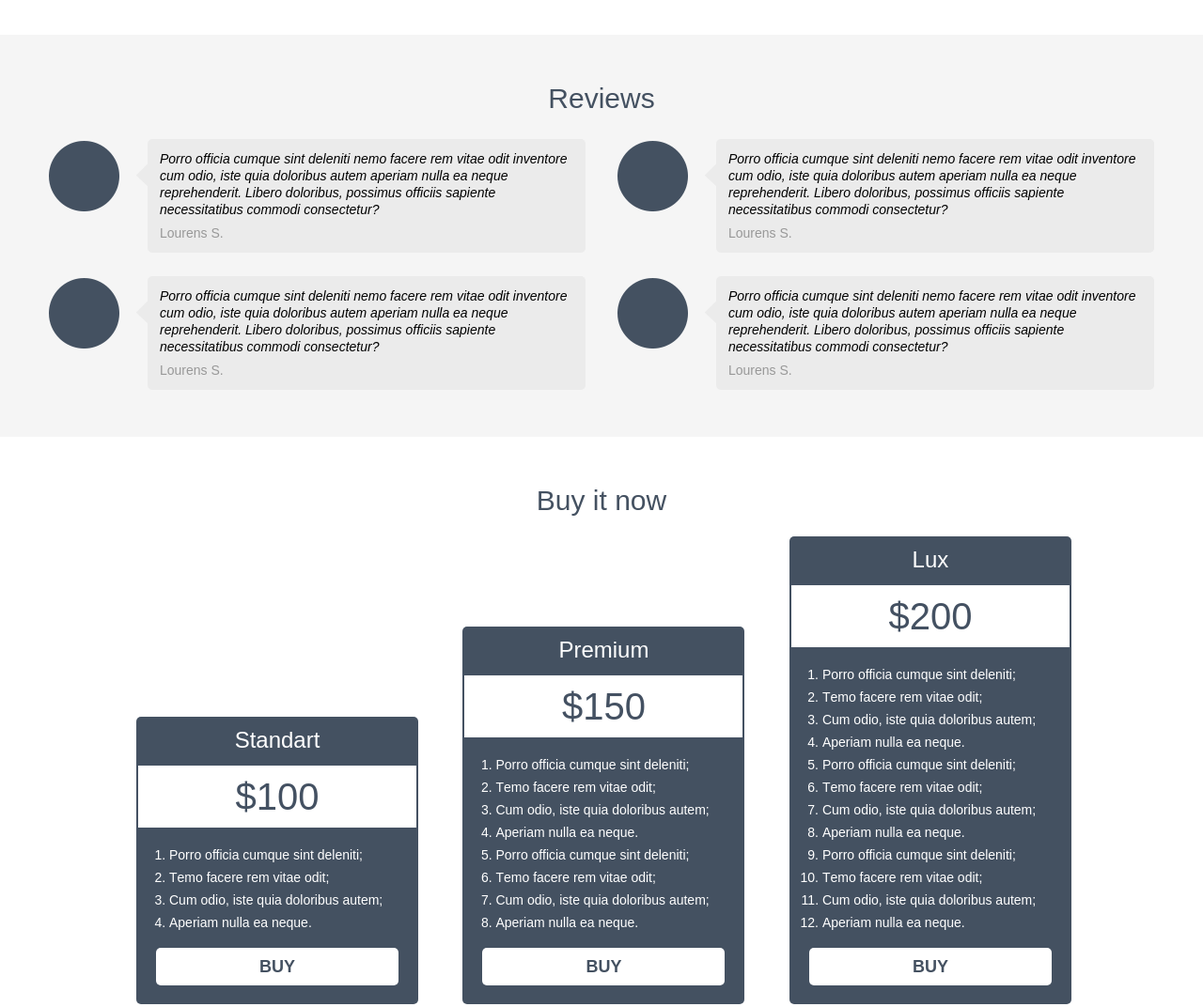
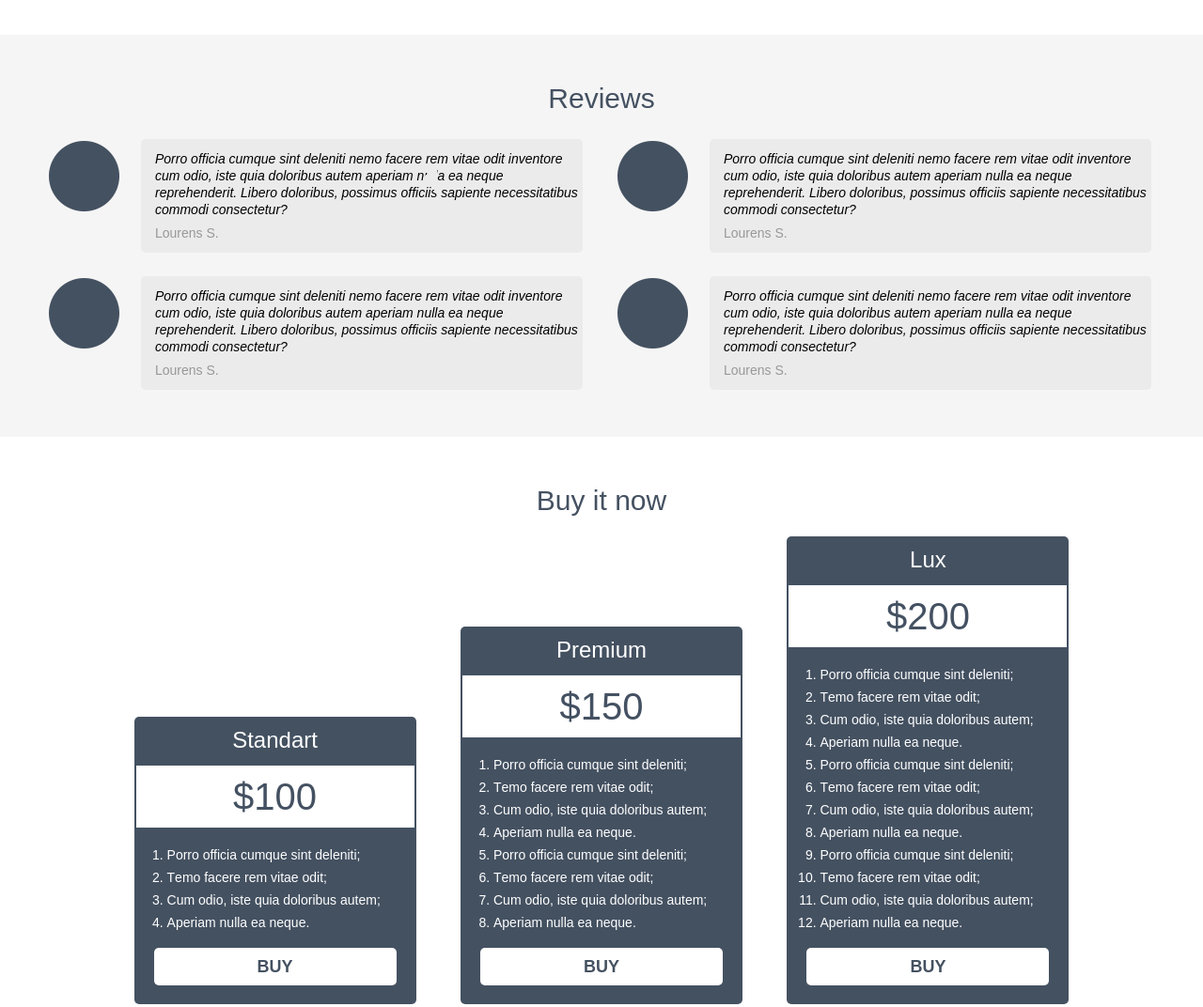
Before and after one commit to Linika-Popo/test-page, a plain HTML site: page index.html in a window 1280 px wide. Shown: the part 1540-2612 px from the top of the page at 94% size. Drawn offline with Linux system fonts and the light colour scheme.

Commit message:
changes
changed the structure and some style

```diff
--- a/index.html
+++ b/index.html
@@ -79,36 +79,32 @@
         <div class="block block5 clearfix">
             <div class="h4">Reviews</div>
             <div class="review">
-                <div class="review_left">
-                    <div class="rvw_box clearfix">
+                <div class="rvw_box">
                     <div class="img"></div>
                     <div class="rvw">
                         <div class="rvw_text">Porro officia cumque sint deleniti nemo facere rem vitae odit inventore cum odio, iste quia doloribus autem aperiam nulla ea neque reprehenderit. Libero doloribus, possimus officiis sapiente necessitatibus commodi consectetur?</div>
                         <div class="rvw_name">Lourens S.</div>
                     </div>
                 </div>
-                    <div class="rvw_box clearfix">
+                <div class="rvw_box">
                     <div class="img"></div>
                     <div class="rvw">
                         <div class="rvw_text">Porro officia cumque sint deleniti nemo facere rem vitae odit inventore cum odio, iste quia doloribus autem aperiam nulla ea neque reprehenderit. Libero doloribus, possimus officiis sapiente necessitatibus commodi consectetur?</div>
                         <div class="rvw_name">Lourens S.</div>
                     </div>
                 </div>
-                </div>
-                <div class="review_right">
-                    <div class="rvw_box clearfix">
+                <div class="rvw_box">
                     <div class="img"></div>
                     <div class="rvw">
                         <div class="rvw_text">Porro officia cumque sint deleniti nemo facere rem vitae odit inventore cum odio, iste quia doloribus autem aperiam nulla ea neque reprehenderit. Libero doloribus, possimus officiis sapiente necessitatibus commodi consectetur?</div>
                         <div class="rvw_name">Lourens S.</div>
                     </div>
                 </div>
-                    <div class="rvw_box clearfix">
+                <div class="rvw_box">
                     <div class="img"></div>
                     <div class="rvw">
                         <div class="rvw_text">Porro officia cumque sint deleniti nemo facere rem vitae odit inventore cum odio, iste quia doloribus autem aperiam nulla ea neque reprehenderit. Libero doloribus, possimus officiis sapiente necessitatibus commodi consectetur?</div>
                         <div class="rvw_name">Lourens S.</div>
-                        </div>
                     </div>
                 </div>
             </div>
@@ -178,7 +174,7 @@
         <div class="block block7 clearfix">
             <div class="contacts">
                 <div class="h4">Contacts</div>
-                <div class="message">
+                <div class="msg">
                     <form action="#" method="post">
                         <div class="input">
                             <input type="text" name="name" placeholder="Your name:">
@@ -187,7 +183,7 @@
                             <input type="email" name="email" placeholder="Your email:">
                         </div>
                         <div class="input">
-                            <textarea class="message" type="text" name="message" placeholder="Your message:"></textarea>
+                            <textarea class="message" placeholder="Your message:"></textarea>
                         </div>
                         <div class="button">
                             <button type="submit">SEND</button>
--- a/style.css
+++ b/style.css
@@ -172,40 +172,43 @@ body {
     color: #445161;
 }
 
-.block5 .review_left {
-    width: 50%;
+.block5 .rvw_box {
+    width: 570px;
     float: left;
+    padding-top: 25px;
 }
 
-.block5 .review_right {
-    width: 50%;
-    float: right;
-    margin-right: -15px;
-}
 
-.block5 .rvw_box {
-    padding-top: 25px;
-}
 
 .block5 .review .img {
     width: 80px;
     height: 80px;
     float: left;
     background: url("images/userpic.png") no-repeat;
-    margin-right: 15px;
 }
 
 .block5 .review .rvw {
-    width: 81%;
-    float: left;
-    background: url("images/bg_review.png") no-repeat;
+    background: #ebebeb;
     border-radius: 5px;
-    padding: 12px 5px 12px 25px;
+    padding: 12px 5px 12px 15px;
+    margin-left: 100px;
+    font-size: 14px;
+    line-height: 18px;
+}
+.block5 .rvw::before {
+    content: '';
+    position: absolute;
+    top: 1715px;
+    left: 450px;
+    width: 0;
+    height: 0;
+    border-top: 15px solid transparent;
+    border-right: 15px solid #ebebeb;
+    border-bottom: 15px solid transparent;
 }
 
-.block5 .rvw {
-    font-size: 14px;
-    line-height: 18px;
+.block5 .review .rvw_box:nth-child(odd) {
+    margin-right: 35px;
 }
 
 .block5 .rvw_text {
@@ -226,7 +229,7 @@ body {
 }
 
 .block6 .offers {
-    padding-left: 95px;
+    text-align: center;
 }
 
 .block6 .offer {
@@ -296,7 +299,7 @@ body {
     padding-bottom: 20px;
 }
 
-.block7 .message {
+.block7 .msg {
     float: left;
     width: 65%;
     padding-left: 50px;
@@ -316,8 +319,13 @@ body {
     margin-bottom: 21px;
     border: none;
     border-radius: 5px;
-    width: 95%;
+    width: 100%;
 }
+
+.block7 .input {
+    padding-right: 5%;
+}
+
 .block7 .input .message {
     height: 170px;
     color: #445162;
@@ -328,12 +336,12 @@ body {
     margin-bottom: 22px;
     border: none;
     border-radius: 5px;
-    width: 95%;
+    width: 100%;
 }
 
 .block7 .button {
-    width: 95%;
-    padding: 0 34%;
+    width: 100%;
+    text-align: center;
 }
 
 .block7 .button button {
```
Lines whose indentation alone changed are shown as unchanged.
